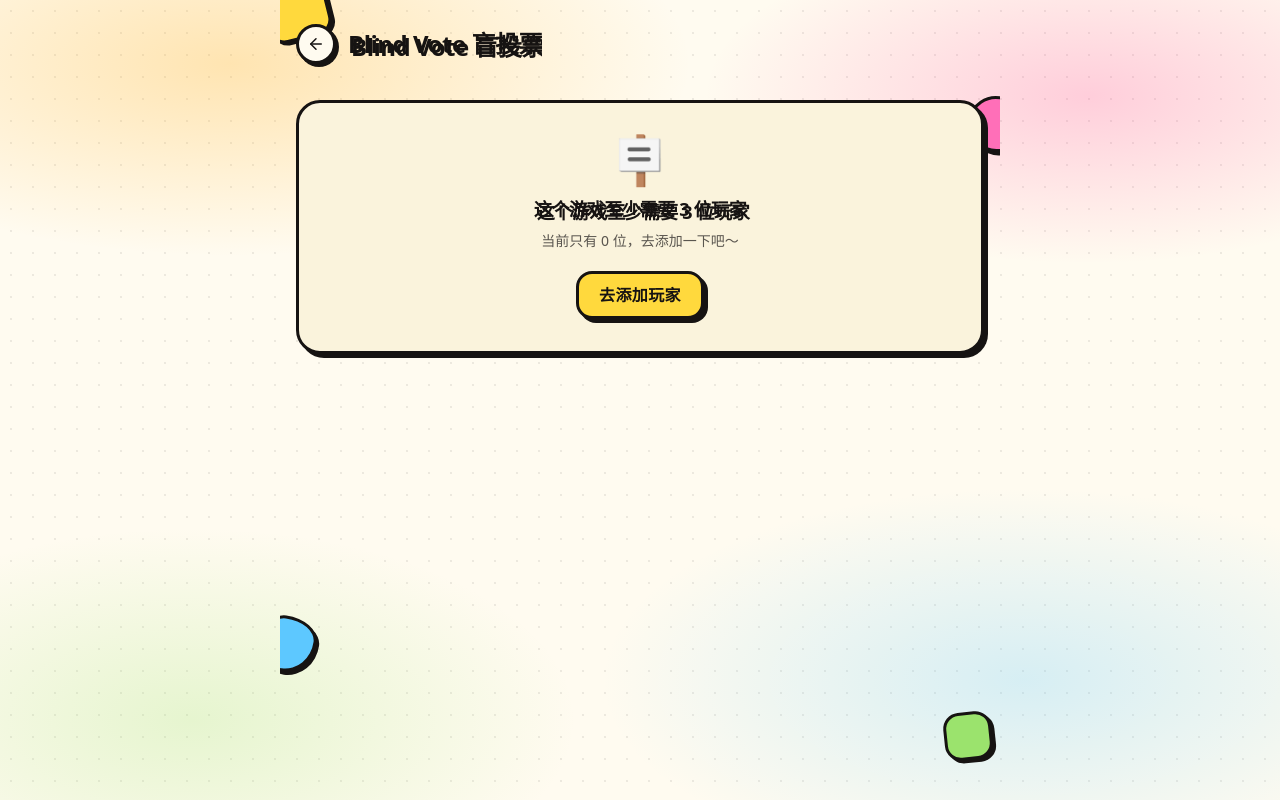
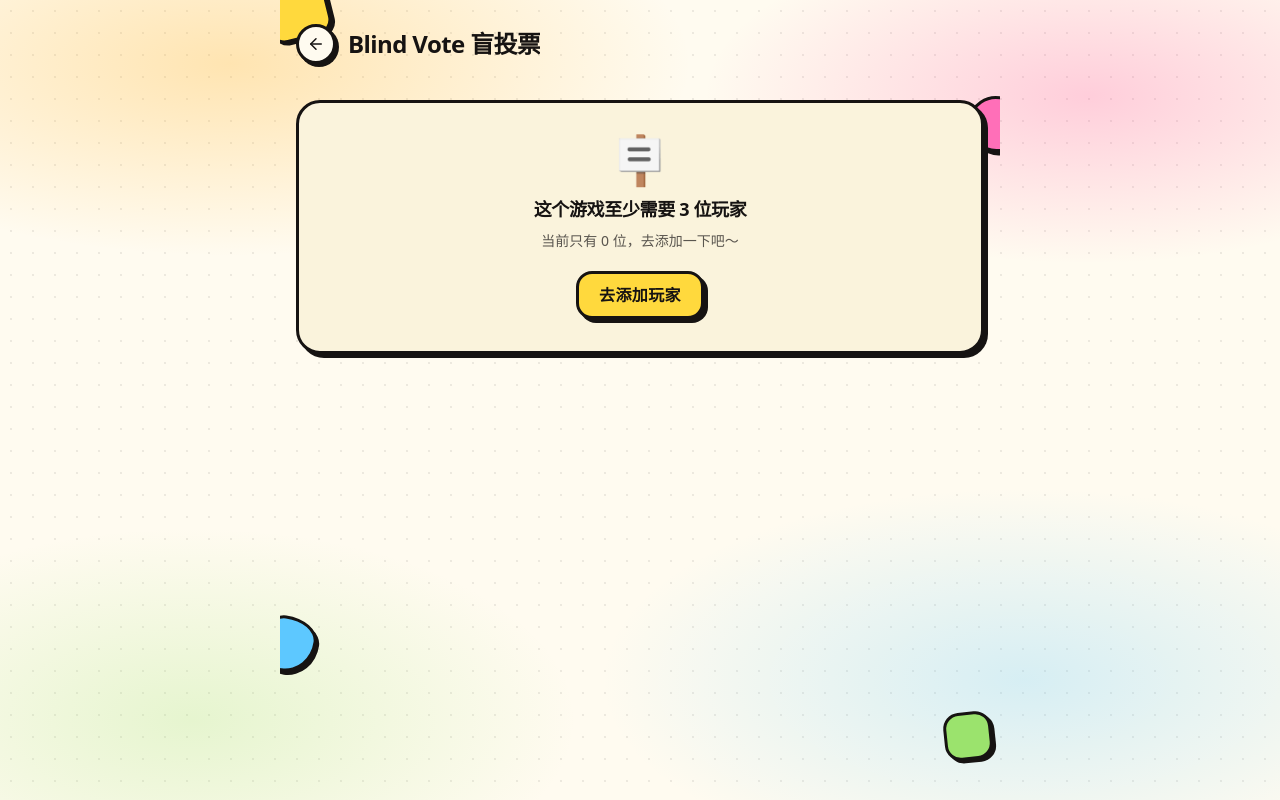
Before and after one commit to byronwjw-ui/vibepartyglobal, a Next.js app: page /game/blind-vote in a window 1280 px wide. Built offline with nearby package versions, Linux system fonts and the light colour scheme.

Commit message:
Fix Chinese title ghosting: remove heavy text-shadow on doodle-title, keep clean bold

```diff
--- a/app/globals.css
+++ b/app/globals.css
@@ -44,11 +44,15 @@ body {
     color: transparent;
     -webkit-text-stroke: 0;
   }
-  /* 手写感大标题 */
+  /*
+   * 手写感大标题
+   * 重要：中文笔画密，不使用 text-shadow、不使用 -webkit-text-stroke。
+   * 否则大字号中文会糊成重影。
+   * 只保留 900 字重 + 负字距营造紧凑感。
+   */
   .doodle-title {
     font-weight: 900;
     letter-spacing: -0.02em;
-    text-shadow: 3px 3px 0 #161312;
   }
   /* 轻微随机旋转工具类 */
   .tilt-l { transform: rotate(-2deg); }
--- a/components/PageHeader.tsx
+++ b/components/PageHeader.tsx
@@ -7,13 +7,13 @@ export default function PageHeader({ title, backHref, right }: { title: string;
     <div className="flex items-center justify-between px-4 pt-6 pb-3">
       <div className="flex items-center gap-3 min-w-0">
         {backHref ? (
-          <Link href={backHref} className="h-10 w-10 grid place-items-center rounded-full bg-paper-50 border-3 border-paper-900 shadow-sticker-sm press-down">
+          <Link href={backHref} className="h-10 w-10 grid place-items-center rounded-full bg-paper-50 border-3 border-paper-900 shadow-sticker-sm press-down shrink-0">
             <ArrowLeft size={18} />
           </Link>
         ) : null}
-        <h1 className="text-2xl font-black truncate doodle-title">{title}</h1>
+        <h1 className="text-2xl font-black truncate tracking-tight text-paper-900">{title}</h1>
       </div>
-      <div>{right}</div>
+      <div className="shrink-0">{right}</div>
     </div>
   );
 }
```
